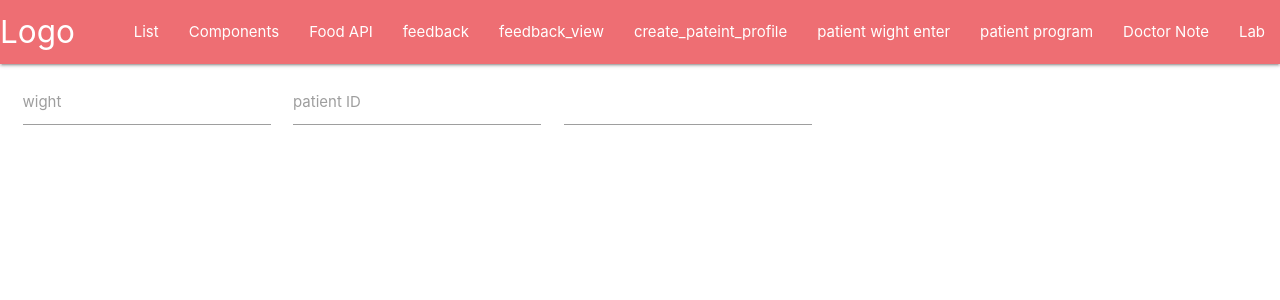
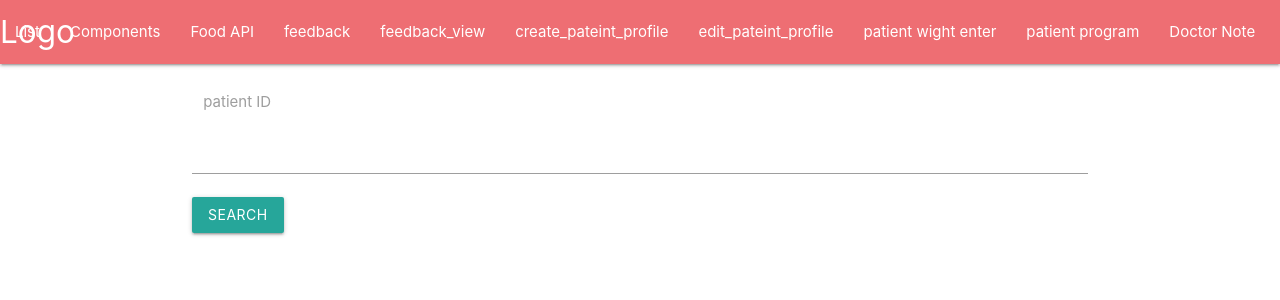
Before and after one commit to AhmedDuraid/medical-system-UI, a React (Create React App) app: page /wightenter in a window 1280 px wide. Shown: the top 300 px of the page. Built offline with nearby package versions, Linux system fonts and the light colour scheme.

Commit message:
add patient profile pages

```diff
--- a/src/App.js
+++ b/src/App.js
@@ -17,6 +17,7 @@ import DoctorNote from "./pages/DoctorNote";
 import Feedback from "./pages/Feedback";
 import FeedbackView from "./pages/FeedbackView";
 import CreatePatientProfile from "./pages/CreatePatientProfile";
+import EditPatientProfile from "./pages/EditPatientProfile";
 
 const App = () => {
   return (
@@ -38,6 +39,7 @@ const App = () => {
           path="/create_pateint_profile"
           component={CreatePatientProfile}
         />
+        <Route path="/edit_pateint_profile" component={EditPatientProfile} />
         <Redirect from="/" to="/home" />
       </Switch>
     </>
--- a/src/components/Header.js
+++ b/src/components/Header.js
@@ -32,6 +32,7 @@ const Header = () => {
       <NavItem href="feedbackenter">feedback</NavItem>
       <NavItem href="feedback_view">feedback_view</NavItem>
       <NavItem href="create_pateint_profile">create_pateint_profile</NavItem>
+      <NavItem href="edit_pateint_profile">edit_pateint_profile</NavItem>
 
       <NavItem href="wightenter"> patient wight enter</NavItem>
       <NavItem href="patient-program">patient program</NavItem>
--- /dev/null
+++ b/src/pages/EditPatientProfile.js
@@ -0,0 +1,157 @@
+import React, { useState } from "react";
+
+import { Container, TextInput, Button, Modal } from "react-materialize";
+import axios from "axios";
+
+const EditPatientProfile = () => {
+  const [patientProfileData, setPatientProfileData] = useState();
+  const [patientId, setPatientId] = useState("");
+  const [planInput, setplanInput] = useState({});
+  const [otherInput, setOtherInput] = useState();
+  const [isUpdated, setIsUpdated] = useState(false);
+
+  const getPatientProfile = () => {
+    axios
+      .get(`http://localhost:1000/api/patient_profile/${patientId}`)
+      .then((res) => {
+        setPatientProfileData(res.data.data);
+
+        setplanInput(res.data.data.plan);
+      });
+  };
+
+  const updatePatient = () => {
+    // doctor notes Array of object/ each object has note:String
+    // progress Array of object/ each object has weight: Number
+    // LabReq Array of object/ each object has labTest: String
+    // plan object that all will change
+    const progress = patientProfileData.progress;
+    const doctorNote = patientProfileData.doctorNote;
+    const labReq = patientProfileData.labReq;
+    let newPlans = { ...planInput };
+
+    progress.push({ weight: otherInput.progress });
+    doctorNote.push({ note: otherInput.doctorNote });
+    labReq.push({ labTest: otherInput.labReq });
+
+    let dataObject = {
+      doctorNote: doctorNote,
+      labReq: labReq,
+      plan: newPlans,
+      progress: progress,
+    };
+
+    //sending data
+    axios
+      .put(
+        `http://localhost:1000/api/patient_profile/${patientProfileData._id}`,
+        dataObject
+      )
+      .then((re) => {
+        setIsUpdated(true);
+      });
+    console.log(dataObject);
+  };
+
+  return (
+    <Container>
+      {!patientProfileData ? (
+        <React.Fragment>
+          <TextInput
+            label="patient ID"
+            id="patientID"
+            onChange={(e) => setPatientId(e.target.value)}
+          />
+          <Button onClick={getPatientProfile}>Add to profile profile</Button>
+        </React.Fragment>
+      ) : (
+        <React.Fragment>
+          <TextInput
+            label="plan D1"
+            id="planD1"
+            onChange={(e) =>
+              setplanInput({ ...planInput, planD1: e.target.value })
+            }
+            disabled={isUpdated}
+          />
+          <TextInput
+            label="plan D2"
+            id="planD2"
+            onChange={(e) =>
+              setplanInput({ ...planInput, planD2: e.target.value })
+            }
+            disabled={isUpdated}
+          />
+          <TextInput
+            label="plan D3"
+            id="planD3"
+            onChange={(e) =>
+              setplanInput({ ...planInput, planD3: e.target.value })
+            }
+            disabled={isUpdated}
+          />
+          <TextInput
+            label="plan D4"
+            id="planD4"
+            onChange={(e) =>
+              setplanInput({ ...planInput, planD4: e.target.value })
+            }
+            disabled={isUpdated}
+          />
+          <TextInput
+            label="plan D5"
+            id="planD5"
+            onChange={(e) =>
+              setplanInput({ ...planInput, planD5: e.target.value })
+            }
+            disabled={isUpdated}
+          />
+          <TextInput
+            label="plan D6"
+            id="planD6"
+            onChange={(e) =>
+              setplanInput({ ...planInput, planD6: e.target.value })
+            }
+            disabled={isUpdated}
+          />
+          <TextInput
+            label="plan D7"
+            id="planD7"
+            onChange={(e) =>
+              setplanInput({ ...planInput, planD7: e.target.value })
+            }
+            disabled={isUpdated}
+          />
+          <TextInput
+            label="add new progress (Number)"
+            id="progress"
+            onChange={(e) =>
+              setOtherInput({ ...otherInput, progress: e.target.value })
+            }
+            disabled={isUpdated}
+          />
+          <TextInput
+            label=" Add New Note"
+            id="doctorNote"
+            onChange={(e) =>
+              setOtherInput({ ...otherInput, doctorNote: e.target.value })
+            }
+            disabled={isUpdated}
+          />
+          <TextInput
+            label="Add New labReq "
+            id="labReq"
+            onChange={(e) =>
+              setOtherInput({ ...otherInput, labReq: e.target.value })
+            }
+            disabled={isUpdated}
+          />
+
+          <Button onClick={updatePatient}>Add to profile profile</Button>
+        </React.Fragment>
+      )}
+    </Container>
+  );
+};
+
+export default EditPatientProfile;
--- a/src/pages/PatientWightEnter.js
+++ b/src/pages/PatientWightEnter.js
@@ -1,90 +1,61 @@
-import React from "react";
-import { Row, Col, TextInput, DatePicker } from "react-materialize";
+import React, { useState } from "react";
+import { TextInput, DatePicker, Button, Container } from "react-materialize";
+import axios from "axios";
 
 const PatientWightEnter = () => {
-  const handler = (e) => {
-    console.log(e);
+  const [patientID, setPatientID] = useState();
+  const [enteredPatientWeight, setEnteredPatientWeight] = useState();
+  const [didFind, setDidFind] = useState(false);
+  const [weightArray, setWeightArray] = useState();
+
+  const sendPatientProgreesWight = () => {
+    // {progress:[{weight:Number}]}
+
+    // add new weight to old
+    const arr = weightArray;
+    arr.push({ weight: enteredPatientWeight });
+
+    const dataObject = { progress: arr };
+    axios
+      .put(`http://localhost:1000/api/patient_profile/${patientID}`, dataObject)
+      .then((e) => {
+        console.log(e);
+      });
   };
+
+  const getPatient = () => {
+    axios
+      .get(`http://localhost:1000/api/patient_profile/${patientID}`)
+      .then((axiosData) => {
+        setPatientID(axiosData.data.data._id);
+        setWeightArray(axiosData.data.data.progress);
+        setDidFind(true);
+      });
+  };
+  console.log(patientID);
+
   return (
-    <Row>
-      <Col s={12} l={12} m={12}>
-        <TextInput label="wight " />
-        <TextInput label="patient ID " />
-        <DatePicker
-          id="DatePicker-5"
-          onChange={handler}
-          options={{
-            autoClose: false,
-            container: null,
-            defaultDate: null,
-            disableDayFn: null,
-            disableWeekends: false,
-            events: [],
-            firstDay: 0,
-            format: "mmm dd, yyyy",
-            i18n: {
-              cancel: "Cancel",
-              clear: "Clear",
-              done: "Ok",
-              months: [
-                "January",
-                "February",
-                "March",
-                "April",
-                "May",
-                "June",
-                "July",
-                "August",
-                "September",
-                "October",
-                "November",
-                "December",
-              ],
-              monthsShort: [
-                "Jan",
-                "Feb",
-                "Mar",
-                "Apr",
-                "May",
-                "Jun",
-                "Jul",
-                "Aug",
-                "Sep",
-                "Oct",
-                "Nov",
-                "Dec",
-              ],
-              nextMonth: "›",
-              previousMonth: "‹",
-              weekdays: [
-                "Sunday",
-                "Monday",
-                "Tuesday",
-                "Wednesday",
-                "Thursday",
-                "Friday",
-                "Saturday",
-              ],
-              weekdaysAbbrev: ["S", "M", "T", "W", "T", "F", "S"],
-              weekdaysShort: ["Sun", "Mon", "Tue", "Wed", "Thu", "Fri", "Sat"],
-            },
-            isRTL: false,
-            maxDate: null,
-            minDate: null,
-            onClose: null,
-            onDraw: null,
-            onOpen: null,
-            onSelect: null,
-            parse: null,
-            setDefaultDate: false,
-            showClearBtn: false,
-            showDaysInNextAndPreviousMonths: false,
-            showMonthAfterYear: false,
-            yearRange: 10,
-          }}
-        />
-      </Col>
-    </Row>
+    <Container>
+      {!didFind ? (
+        <React.Fragment>
+          <TextInput
+            label="patient ID "
+            onChange={(e) => setPatientID(e.target.value)}
+          />
+          <Button onClick={getPatient}>search</Button>
+        </React.Fragment>
+      ) : (
+        <React.Fragment>
+          <TextInput
+            label="weight (Number)"
+            onChange={(e) => setEnteredPatientWeight(e.target.value)}
+          />
+
+          <Button onClick={sendPatientProgreesWight}> enter Wight</Button>
+          <Button onClick={() => setDidFind(false)}> add other</Button>
+        </React.Fragment>
+      )}
+    </Container>
   );
 };
 
```
